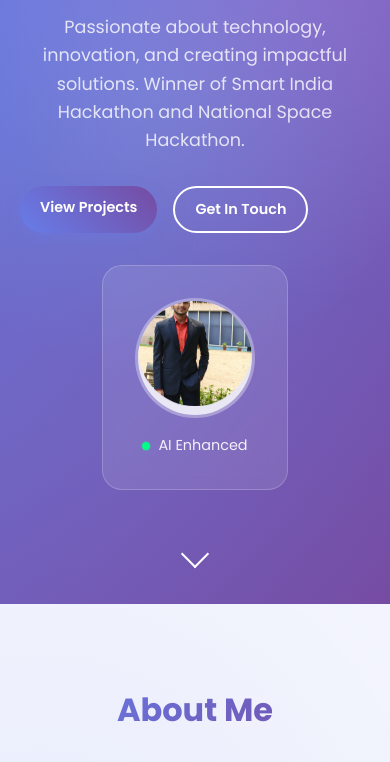
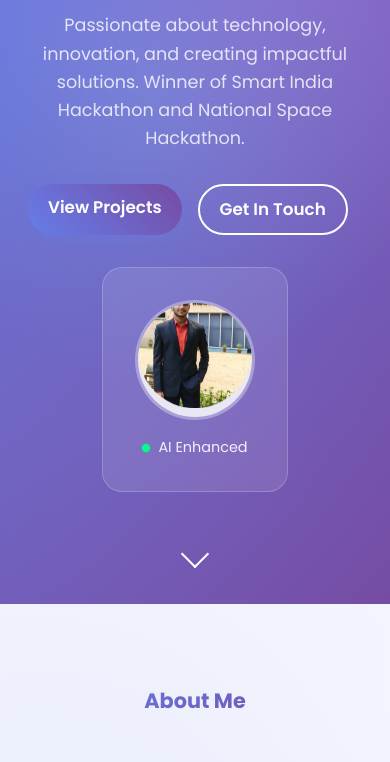
Before and after one commit to monkifys/Personal-Portfolio, a plain HTML site: page index.html in a window 390 px wide. Shown: the part 311-1073 px from the top of the page. Drawn offline with Linux system fonts and the light colour scheme.

Commit message:
Update styles.css

```diff
--- a/styles.css
+++ b/styles.css
@@ -2159,3 +2159,33 @@ body > *:not(.background-animated) {
   50% { transform: translateY(-16px); }
   100% { transform: translateY(0); }
 }
+
+img, svg {
+  max-width: 100%;
+  height: auto;
+  display: block;
+}
+
+@media (max-width: 768px) {
+  body {
+    overflow-x: hidden;
+  }
+  section, .container {
+    padding-left: 8px;
+    padding-right: 8px;
+  }
+  button, .btn, input, textarea {
+    min-height: 44px;
+    font-size: 1rem;
+  }
+}
+
+@media (max-width: 480px) {
+  .section-title {
+    font-size: 1.3rem;
+  }
+  button, .btn, input, textarea {
+    min-height: 48px;
+    font-size: 1.05rem;
+  }
+}
```
